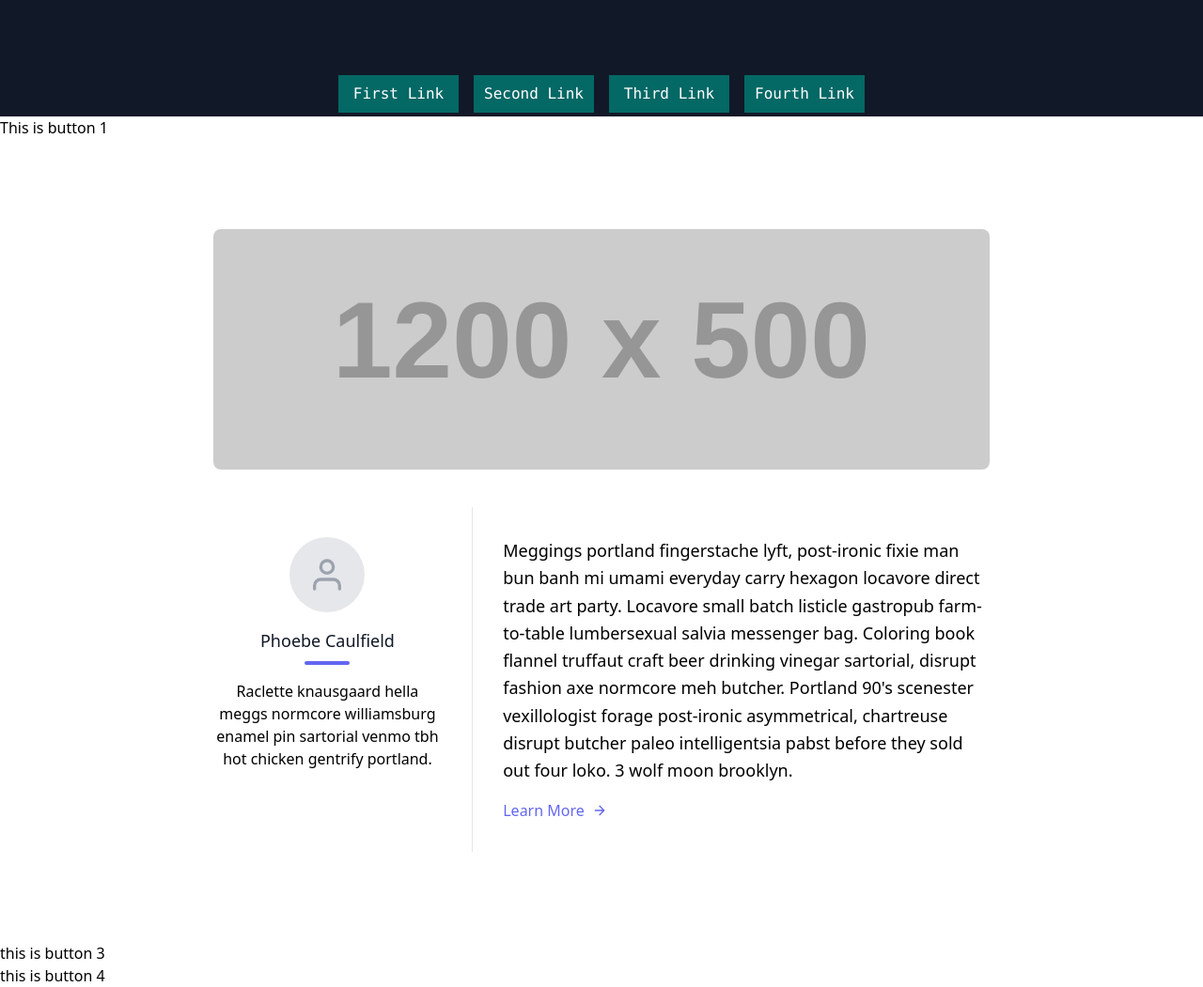
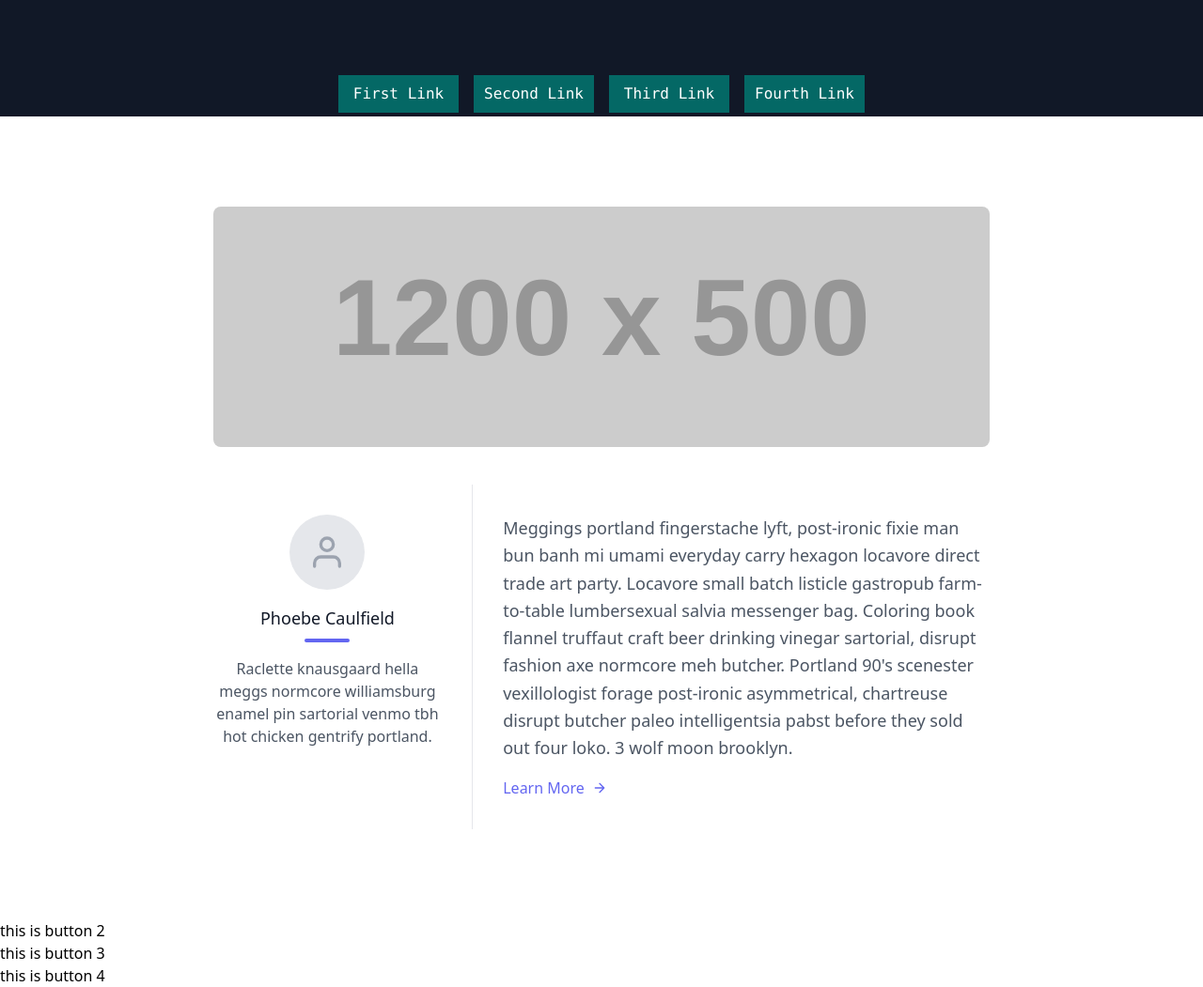
Before and after one commit to Sangharsha82/tailwind, a plain HTML site: page index.html in a window 1280 px wide. Shown: the part 720-1771 px from the top of the page at 94% size. Drawn offline with Linux system fonts and the light colour scheme; placeholder pictures from the web are drawn by us.

Commit message:
added button changes

```diff
--- a/index.html
+++ b/index.html
@@ -57,10 +57,8 @@
       </button>
     </div>
     <div class="bt1">
-      <p>This is button 1</p>
-    </div>
-    <div class="bt2"><section class="text-gray-600 body-font"></section>
-  <div class="container px-5 py-24 mx-auto flex flex-col">
+      <section class="text-gray-600 body-font">
+        <div class=" container px-5 py-24 mx-auto flex flex-col">
           <div class="lg:w-4/6 mx-auto">
             <div class="rounded-lg h-64 overflow-hidden">
               <img alt="content" class="object-cover object-center h-full w-full" src="https://dummyimage.com/1200x500">
@@ -90,7 +88,9 @@
             </div>
           </div>
         </div>
-</section></div>
+      </section>
+    </div>
+    <div class="bt2"><p>this is button 2</p></div>
     <div class="bt3"><p>this is button 3</p></div>
     <div class="bt4"><p>this is button 4</p></div>
     <script src="script.js"></script>
```
Lines whose indentation alone changed are shown as unchanged.
